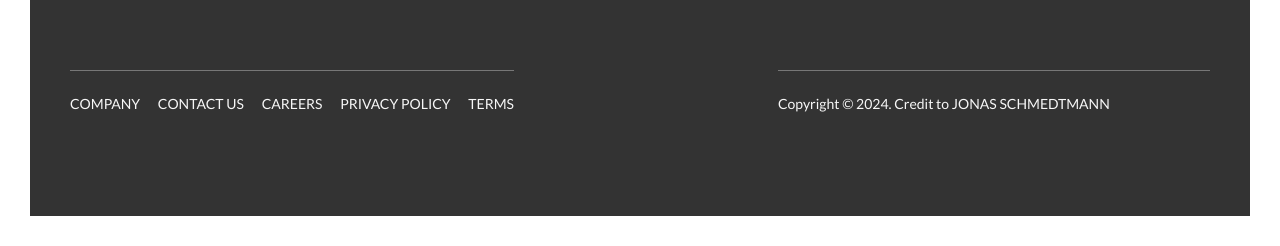
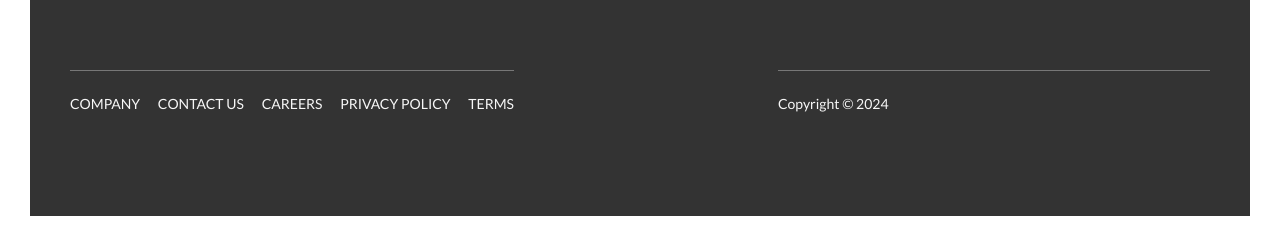
Before and after one commit to anshusinha26/Natours-Website, a website: page index.html in a window 1280 px wide. Shown: the part 5595-5841 px from the top of the page. Drawn offline with nearby package versions, Linux system fonts and the light colour scheme.

Commit message:
Update index.html

```diff
--- a/index.html
+++ b/index.html
@@ -547,8 +547,7 @@
                 </div>
                 <div class="col-1-of-2">
                     <div class="footer__copyright">
-                        Copyright &copy; 2024. Credit to
-                        <a href="#" class="footer__link"> Jonas Schmedtmann</a>
+                        Copyright &copy; 2024
                     </div>
                 </div>
             </div>
```
